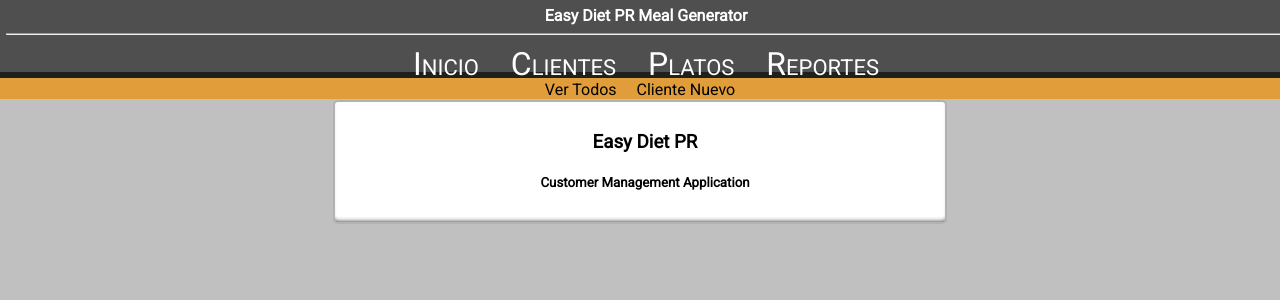
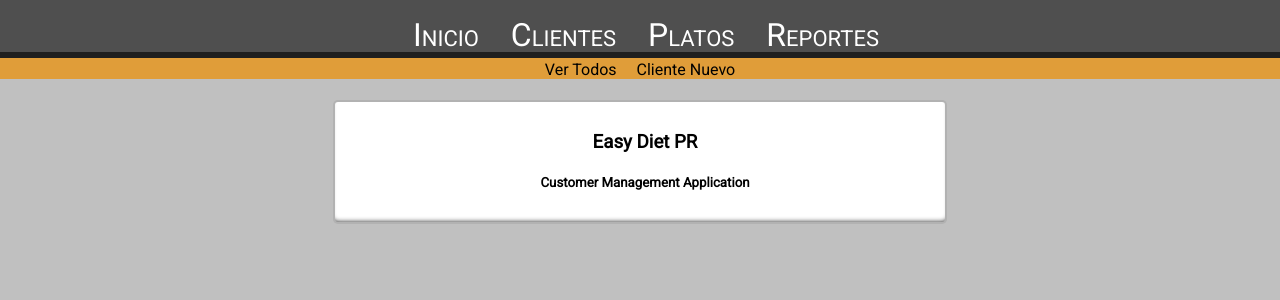
Before and after one commit to developer787/easydiet_frontend, a React (Create React App) app: page / in a window 1280 px wide. Shown: the top 300 px of the page. Built offline with nearby package versions, Linux system fonts and the light colour scheme; the HTML template or start-up script is replaced by a standard one.

Commit message:
header adjusted

```diff
--- a/src/components/Header.css
+++ b/src/components/Header.css
@@ -6,7 +6,7 @@
   position: fixed;
   top: 0px;
   width: 100%;
-  height: 60px;
+  height: 40px;
   z-index: 1;
 }
 .header .link {
@@ -22,8 +22,8 @@
 }
 .subnav {
   background-color: rgb(224, 157, 57);
-  padding-top: 80px;
-  position: absolute;
+  padding-top: 60px;
+  position: fixed;
   width: 100%;
   top: 0;
 
--- a/src/components/Header.js
+++ b/src/components/Header.js
@@ -53,9 +53,6 @@ const createSubnav = () => (
 const Header = ()=>
   <div>
   <div className='header'>
-   <strong>Easy Diet PR Meal Generator</strong>
-   <br />
-   <hr />
    <div className='navBar'>
    {createNavbar()}
    </div>
```
